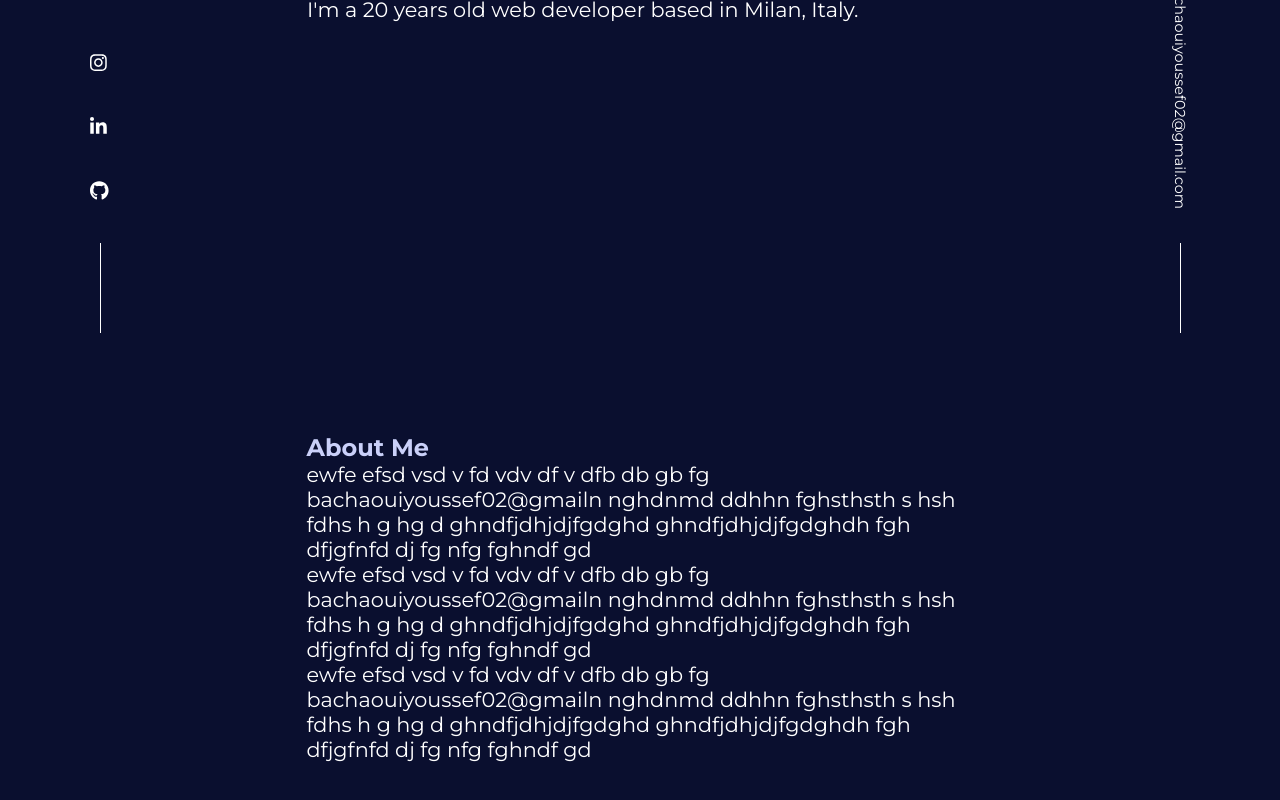
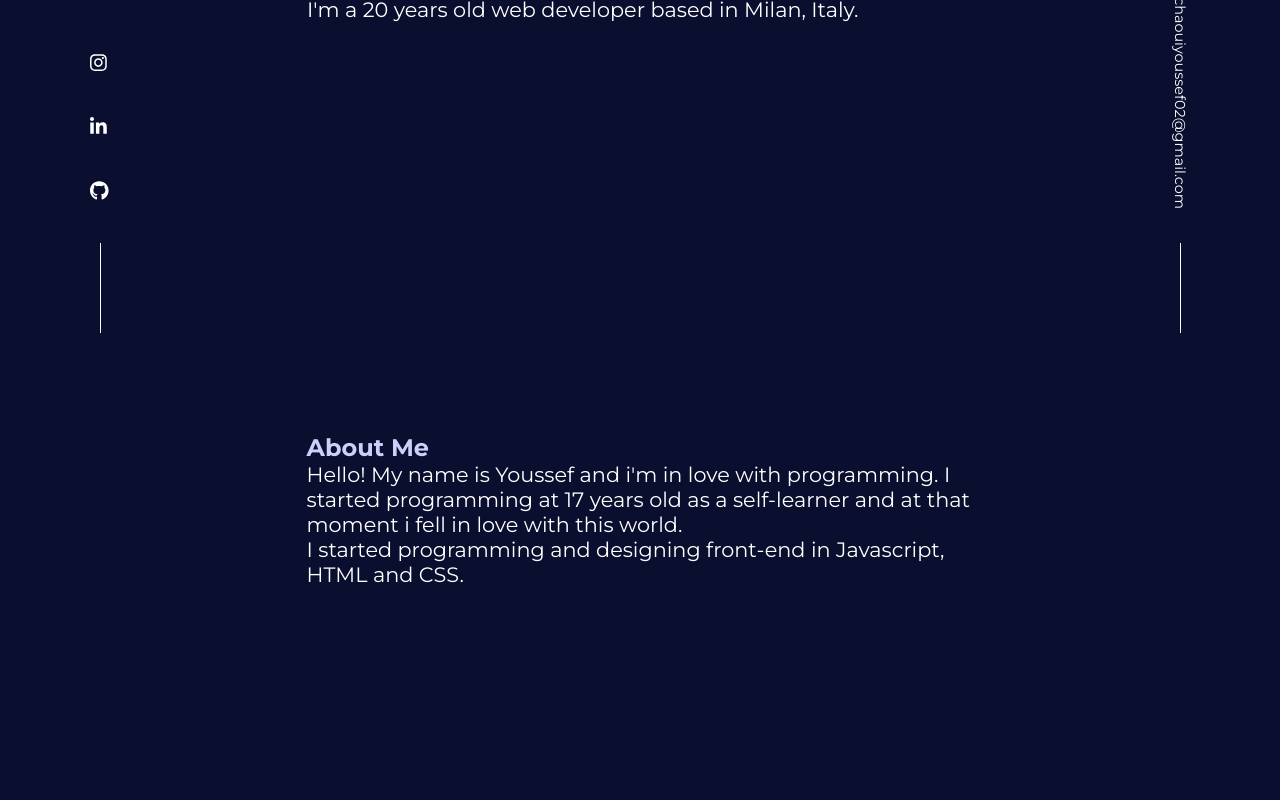
Before and after one commit to YOUBCH/MyPortfolio, a React (Create React App) app: page / in a window 1280 px wide. Shown: the part 467-1267 px from the top of the page. After the commit the page ends 1154 px from the top, so only its background shows below. Built offline with nearby package versions, Linux system fonts and the light colour scheme.

Commit message:
added about me section (work in progress)

```diff
--- a/src/components/about/About.js
+++ b/src/components/about/About.js
@@ -4,47 +4,10 @@ function About(){
     return(
         <section id="about">
             <h1 className="section-titles">About Me</h1>
-            <p>ewfe efsd
-                vsd v fd
-                vdv
-                df v
-                dfb
-                 db
-                 gb
-                 fg
-                 bachaouiyoussef02@gmailn nghdnmd ddhhn fghsthsth s hsh
-                 fdhs
-                 h g
-                 hg d ghndfjdhjdjfgdghd ghndfjdhjdjfgdghdh fgh dfjgfnfd dj fg nfg
-                 fghndf gd
-            </p>
-            <p>ewfe efsd
-                vsd v fd
-                vdv
-                df v
-                dfb
-                 db
-                 gb
-                 fg
-                 bachaouiyoussef02@gmailn nghdnmd ddhhn fghsthsth s hsh
-                 fdhs
-                 h g
-                 hg d ghndfjdhjdjfgdghd ghndfjdhjdjfgdghdh fgh dfjgfnfd dj fg nfg
-                 fghndf gd
-            </p>
-            <p>ewfe efsd
-                vsd v fd
-                vdv
-                df v
-                dfb
-                 db
-                 gb
-                 fg
-                 bachaouiyoussef02@gmailn nghdnmd ddhhn fghsthsth s hsh
-                 fdhs
-                 h g
-                 hg d ghndfjdhjdjfgdghd ghndfjdhjdjfgdghdh fgh dfjgfnfd dj fg nfg
-                 fghndf gd
+            <p>Hello! My name is Youssef and i'm in love with programming. I started
+                programming at 17 years old as a self-learner and at that moment i fell in love
+                with this world.<br />
+                I started programming and designing front-end in Javascript, HTML and CSS.
             </p>
         </section>
     )
--- a/src/components/hero/Hero.css
+++ b/src/components/hero/Hero.css
@@ -31,12 +31,14 @@ section.hero {
 }
 
 @keyframes loadAfterPseudo {
-    0%{
+    0% {
         width: 0%;
     }
-    80%{
+
+    80% {
         width: 0%;
     }
+
     100% {
         width: 100%;
     }
@@ -47,3 +49,7 @@ section.hero {
     opacity: 0;
     transition: 0.6s ease;
 }
+
+p {
+    font-size: 1.3rem;
+}
```
